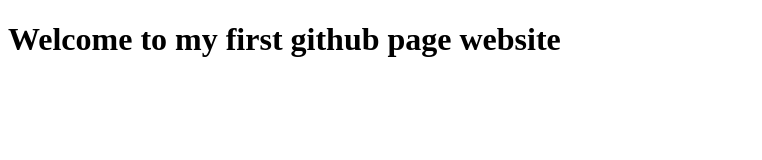
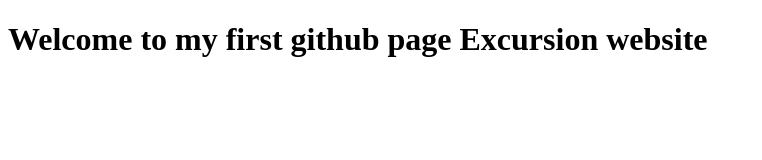
Before and after one commit to EmmaAfeku/excursion, a plain HTML site: page index.html in a window 1280 px wide. Shown: the whole page, without its empty margins (0-762 px from the left). Drawn offline with Linux system fonts and the light colour scheme.

Commit message:
change to welcome message

```diff
--- a/index.html
+++ b/index.html
@@ -7,6 +7,6 @@
     <title>Document</title>
 </head>
 <body>
-    <h1>Welcome to my first github page website</h1>
+    <h1>Welcome to my first github page Excursion website</h1>
 </body>
 </html>
```
